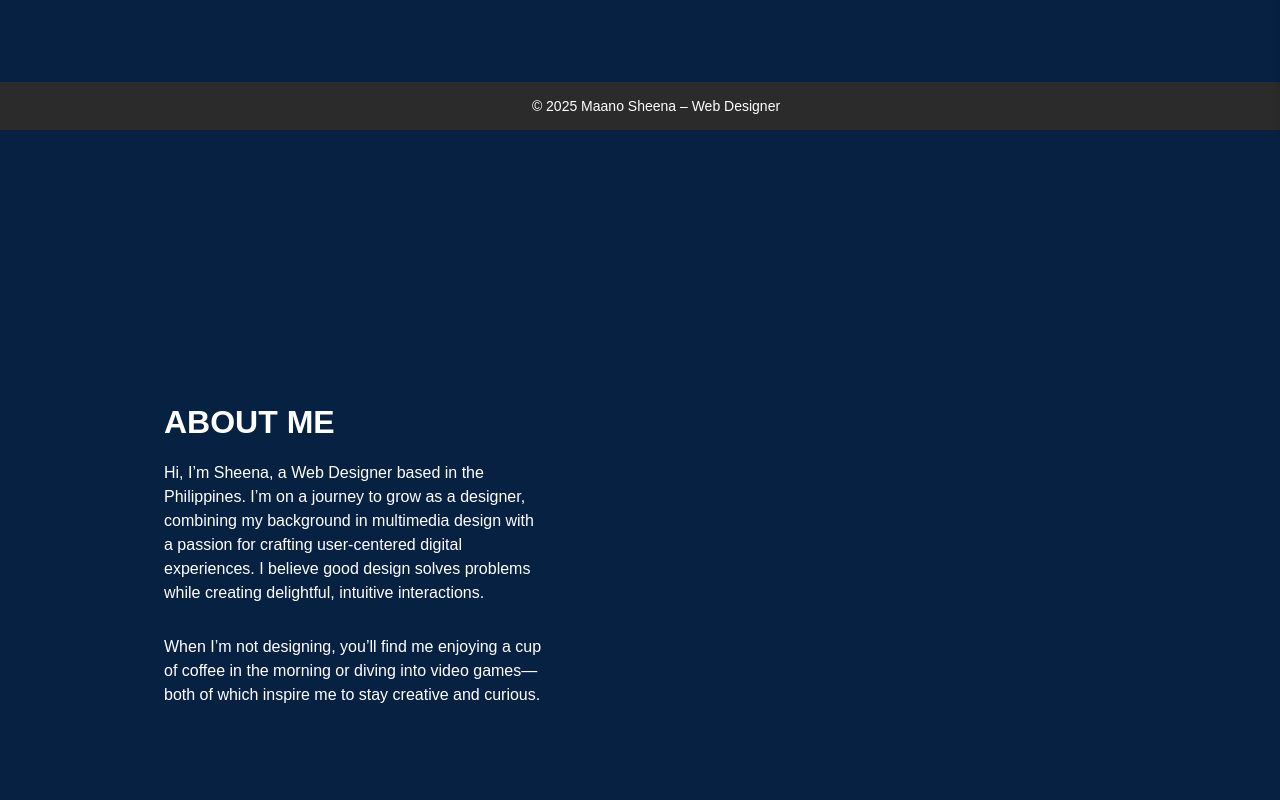
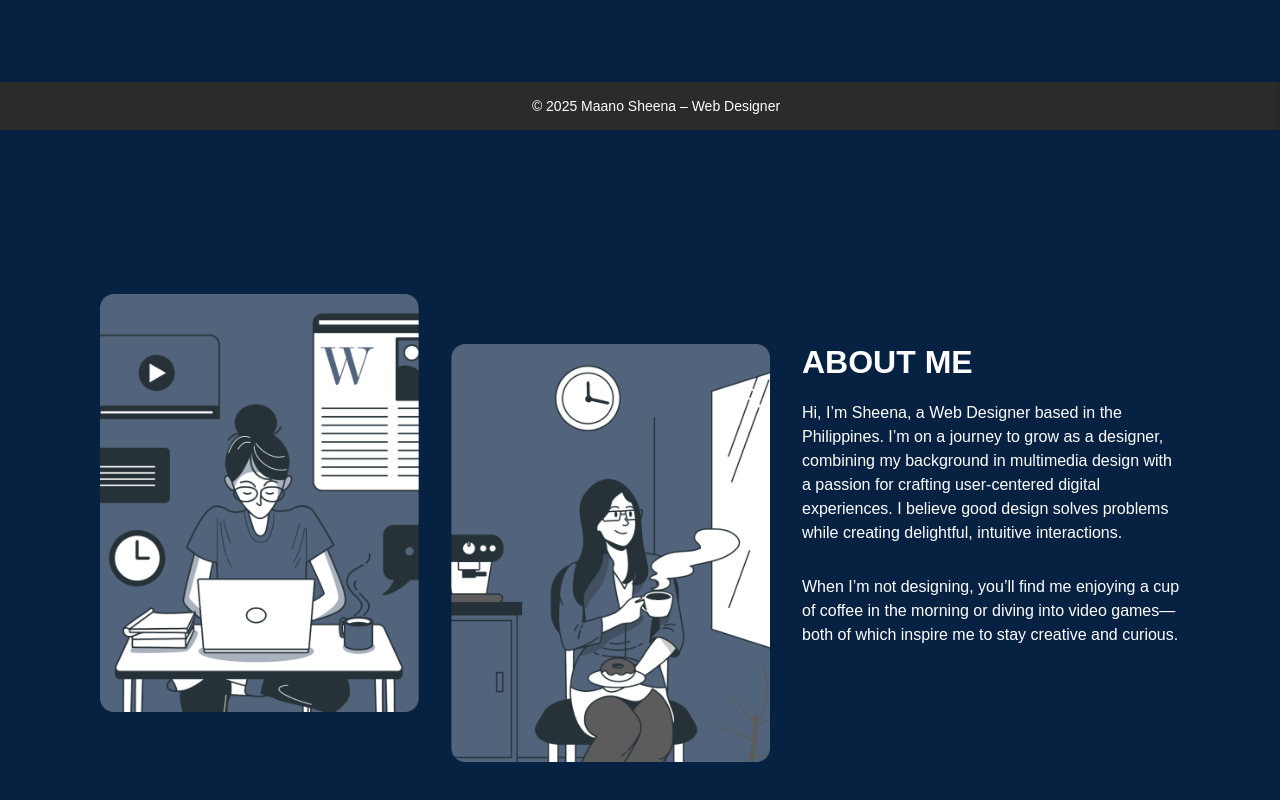
Before and after one commit to Shiinamiori/my-portfolio, a plain HTML site: page index.html in a window 1280 px wide. Shown: the part 670-1470 px from the top of the page. Drawn offline with nearby package versions, Linux system fonts and the light colour scheme; the site is published under a folder, as on GitHub Pages, so addresses that start at the root find nothing.

Commit message:
Update index.html
Removed "/" before images folder in About me img src

```diff
--- a/index.html
+++ b/index.html
@@ -55,8 +55,8 @@
 
             <section id="about" class="fade-in">
                 <div class="display-flex">
-                    <div><img src="/images/Work.png" alt=""></div>
-                    <div class="margintop50"><img src="/images/Coffee.png" alt=""></div>
+                    <div><img src="images/Work.png" alt=""></div>
+                    <div class="margintop50"><img src="images/Coffee.png" alt=""></div>
                     <div class="margintop50">
                         <h3>ABOUT ME</h3>
                         <p class="margintop20">
```
